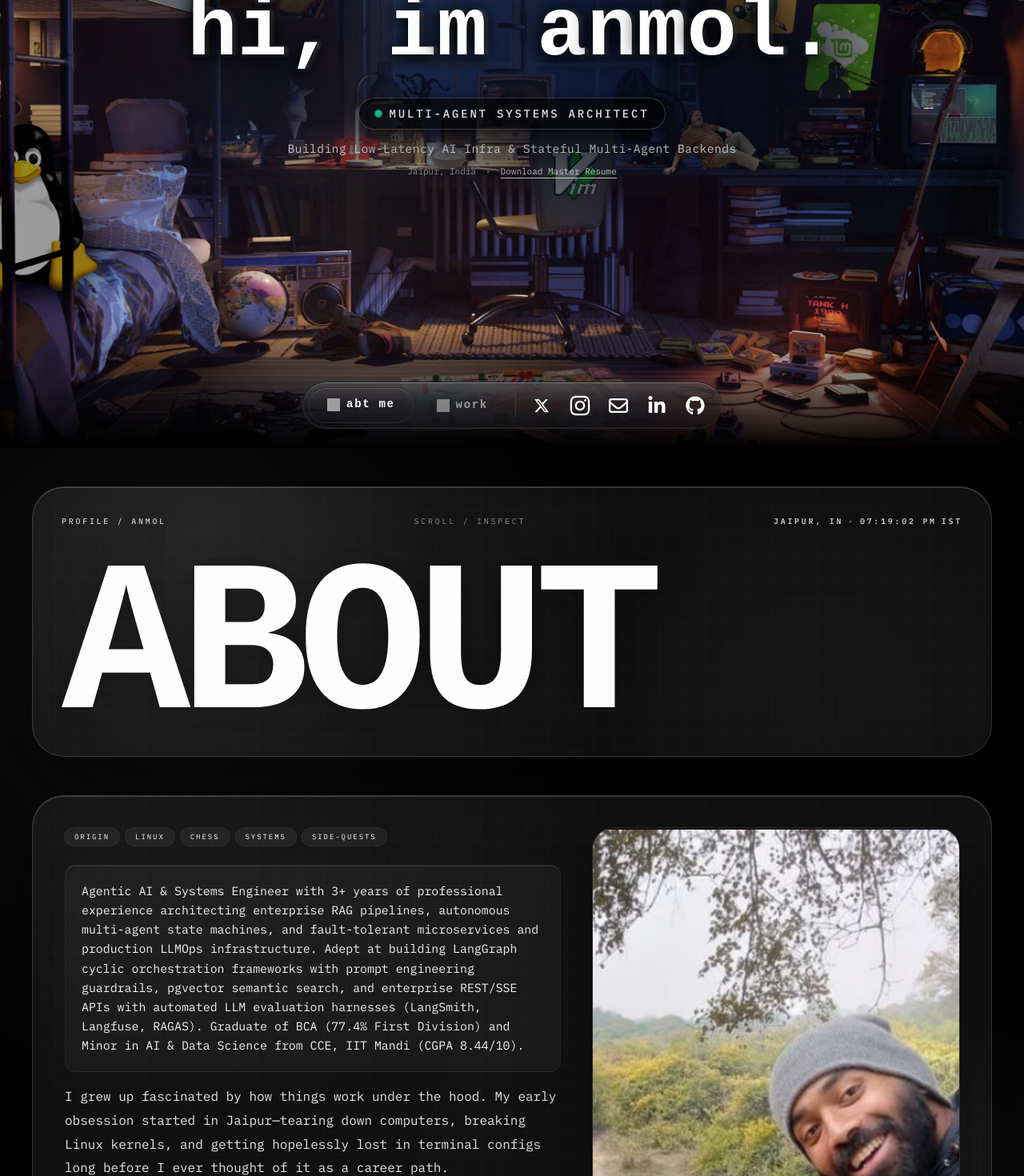
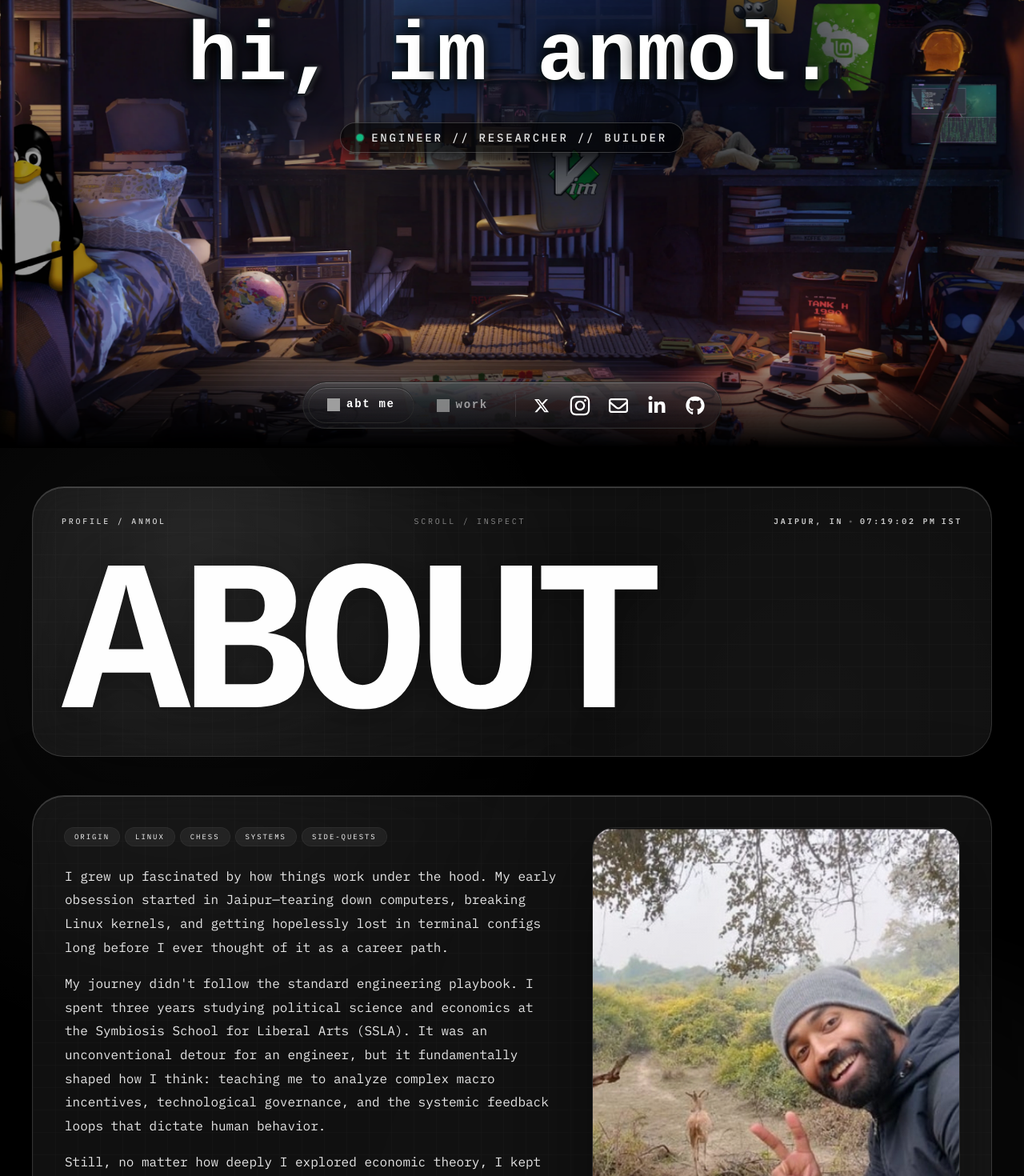
Before and after one commit to anmolsharma152/portfolio-v2, a Next.js app: page / in a window 1280 px wide. Shown: the part 240-1710 px from the top of the page at 80% size. Built offline with nearby package versions, Linux system fonts and the light colour scheme; grey boxes are pictures that could not be loaded; a web font is replaced by a local one.

Commit message:
fix(ui): eliminate redundancy in About narrative, restore clean Hero status pill, and maintain elevated agency automation in Experience

```diff
--- a/src/components/About.tsx
+++ b/src/components/About.tsx
@@ -113,20 +113,6 @@ const About = () => {
                     {item}
                   </span>
                 ))}
-              </div>
-
-              {/* Professional Summary Lead Box */}
-              <div className="mb-4 rounded-xl border border-white/14 bg-white/[0.04] p-4 sm:p-5 shadow-[inset_0_1px_0_rgba(255,255,255,0.14)]">
-                <p className="font-mono text-[0.86rem] sm:text-[0.93rem] leading-relaxed text-white/95">
-                  Agentic AI &amp; Systems Engineer with 3+ years of professional experience
-                  architecting enterprise RAG pipelines, autonomous multi-agent state machines, and
-                  fault-tolerant microservices and production LLMOps infrastructure. Adept at
-                  building LangGraph cyclic orchestration frameworks with prompt engineering
-                  guardrails, pgvector semantic search, and enterprise REST/SSE APIs with automated
-                  LLM evaluation harnesses (LangSmith, Langfuse, RAGAS). Graduate of BCA (77.4%
-                  First Division) and Minor in AI &amp; Data Science from CCE, IIT Mandi (CGPA
-                  8.44/10).
-                </p>
               </div>
 
               {/* Personal Story Copy */}
--- a/src/components/Hero.tsx
+++ b/src/components/Hero.tsx
@@ -1,10 +1,9 @@
 'use client';
 
 import { motion, useScroll, useTransform } from 'framer-motion';
-import { useRef, useState, useEffect } from 'react';
+import { useRef } from 'react';
 
 import DecryptedText from './widgets/DecryptedText';
-import { heroContent } from '@/content/loaders';
 
 export const Hero = () => {
   const heroRef = useRef<HTMLElement | null>(null);
@@ -19,15 +18,6 @@ export const Hero = () => {
   const textY = useTransform(scrollYProgress, [0, 0.82], [0, -172]);
   const textFilter = useTransform(scrollYProgress, [0, 0.74], ['blur(0px)', 'blur(10px)']);
   const textOpacity = useTransform(scrollYProgress, [0, 0.68], [1, 0]);
-
-  const [titleIndex, setTitleIndex] = useState(0);
-
-  useEffect(() => {
-    const timer = setInterval(() => {
-      setTitleIndex((prev) => (prev + 1) % heroContent.typewriterTitles.length);
-    }, 3800);
-    return () => clearInterval(timer);
-  }, []);
 
   return (
     <section
@@ -96,43 +86,22 @@ export const Hero = () => {
               </h1>
             </div>
 
-            {/* Terminal Status Subtitle Pill with Rotating Titles */}
+            {/* Terminal Status Subtitle Pill */}
             <div className="mt-5 flex items-center justify-center sm:mt-7">
-              <div className="inline-flex items-center gap-2.5 rounded-full border border-white/20 bg-black/65 px-5 py-2 shadow-[0_8px_24px_rgba(0,0,0,0.7)] backdrop-blur-md min-h-[2.5rem]">
+              <div className="inline-flex items-center gap-2.5 rounded-full border border-white/20 bg-black/65 px-5 py-2 shadow-[0_8px_24px_rgba(0,0,0,0.7)] backdrop-blur-md">
                 <span className="relative flex h-2 w-2">
                   <span className="absolute inline-flex h-full w-full animate-ping rounded-full bg-emerald-400 opacity-75" />
                   <span className="relative inline-flex h-2 w-2 rounded-full bg-emerald-500" />
                 </span>
-                <p className="font-mono text-xs font-medium tracking-[0.16em] sm:tracking-[0.2em] text-neutral-200 uppercase sm:text-sm">
+                <p className="font-mono text-xs font-medium tracking-[0.2em] text-neutral-200 uppercase sm:text-sm">
                   <DecryptedText
-                    key={titleIndex}
-                    text={heroContent.typewriterTitles[titleIndex].toLowerCase()}
-                    speed={35}
+                    text="engineer // researcher // builder"
+                    speed={45}
                     sequential
                     animateOn="view"
                     encryptedClassName="text-white/40"
                   />
                 </p>
-              </div>
-            </div>
-
-            {/* Hero Tagline & Context */}
-            <div className="mt-4 flex flex-col items-center gap-2">
-              <p className="font-mono text-xs sm:text-[0.92rem] text-neutral-300/90 tracking-wide max-w-xl mx-auto [text-shadow:0_2px_12px_rgba(0,0,0,0.8)]">
-                Building Low-Latency AI Infra &amp; Stateful Multi-Agent Backends
-              </p>
-              <div className="flex items-center gap-3 font-mono text-[11px] text-white/50 pt-1">
-                <span>Jaipur, India</span>
-                <span className="text-white/30">•</span>
-                <a
-                  href="/resume.pdf"
-                  download="Anmol_Sharma_Resume.pdf"
-                  target="_blank"
-                  rel="noopener noreferrer"
-                  className="text-white/70 hover:text-white underline underline-offset-4 transition-colors cursor-pointer"
-                >
-                  Download Master Resume
-                </a>
               </div>
             </div>
           </motion.div>
--- a/src/content/site/experience.json
+++ b/src/content/site/experience.json
@@ -5,23 +5,23 @@
     "company": "The Bullseye",
     "period": "04/2024 – Present",
     "location": "Jaipur, India",
-    "summary": "Architecting enterprise automated data pipelines, growth automation systems, and dynamic LLM reporting backends.",
+    "summary": "Engineering agency workflow automation, multimodal generative AI pipelines, and dynamic marketing intelligence systems.",
     "highlights": [
-      "Architected automated Python and SQL ETL/ELT pipelines across 10+ B2B SaaS client accounts, aggregating cross-channel attribution and onboarding metrics into PostgreSQL with 99.5% pipeline reliability.",
-      "Engineered multi-stage growth automation workflows using n8n, Zapier, and enterprise REST webhooks, automating LinkedIn lead capture, email sequencing pipelines, and bidirectional CRM synchronization.",
-      "Developed LLM-driven reporting pipelines (FastAPI, Groq/OpenAI APIs) integrated with n8n to dynamically synthesize weekly client performance digests, cutting manual reporting turnaround by 65%."
+      "Architected end-to-end agency automation pipelines across n8n, Zapier, and Make for automated multi-channel lead capture, CRM enrichment, and client onboarding.",
+      "Engineered multimodal AI pipelines leveraging Claude, OpenAI, and Cursor alongside image generation (Flux, Midjourney) and video production models (Runway, Kling) to automate creative asset generation.",
+      "Automated cross-channel marketing intelligence and executive client performance digests, cutting manual turnaround by 65%."
     ],
     "techBadges": [
-      "Python",
-      "PostgreSQL",
-      "ETL/ELT Pipelines",
+      "Claude",
+      "OpenAI",
+      "Cursor",
+      "Image Gen (Flux / Midjourney)",
+      "Video AI (Runway / Kling)",
       "n8n",
       "Zapier",
-      "Webhooks",
-      "FastAPI",
-      "OpenAI API",
-      "Groq",
-      "SQL"
+      "Marketing Automation",
+      "Python",
+      "FastAPI"
     ],
     "featured": true,
     "sortOrder": 1
```
